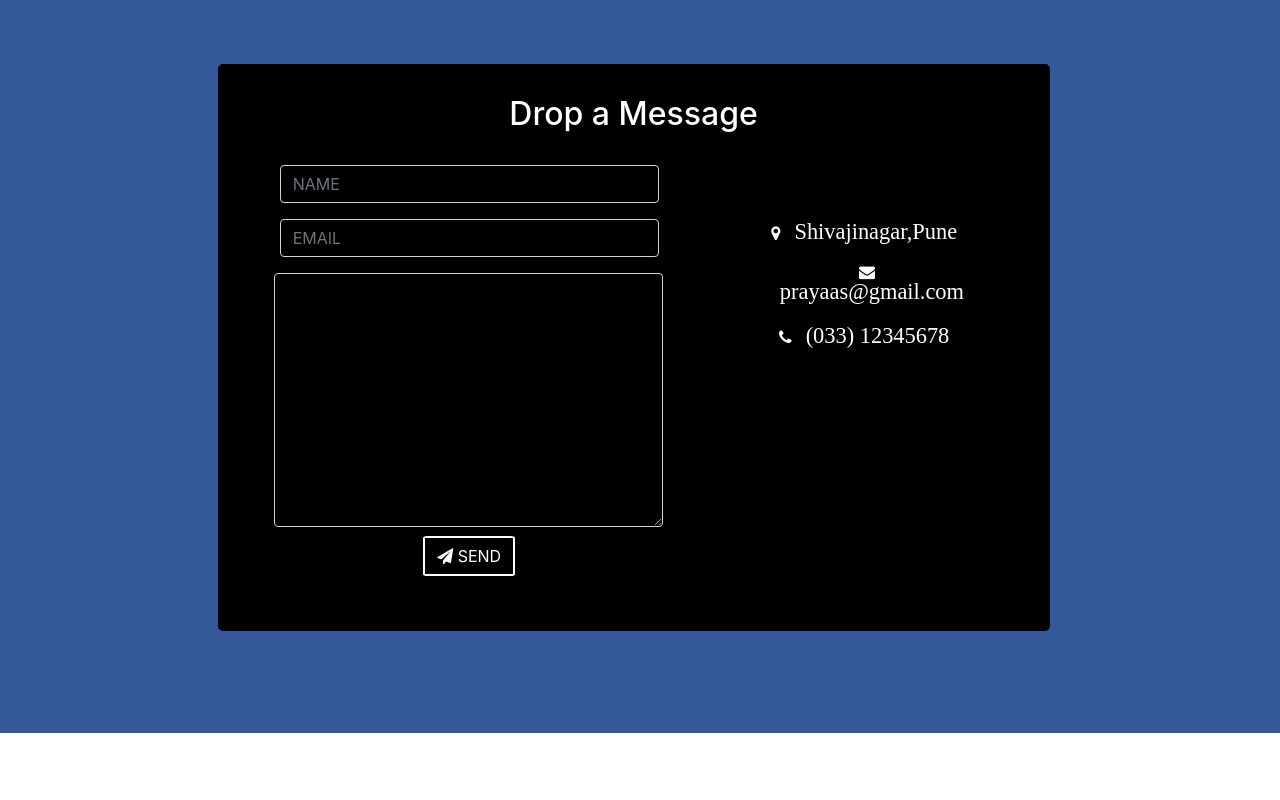
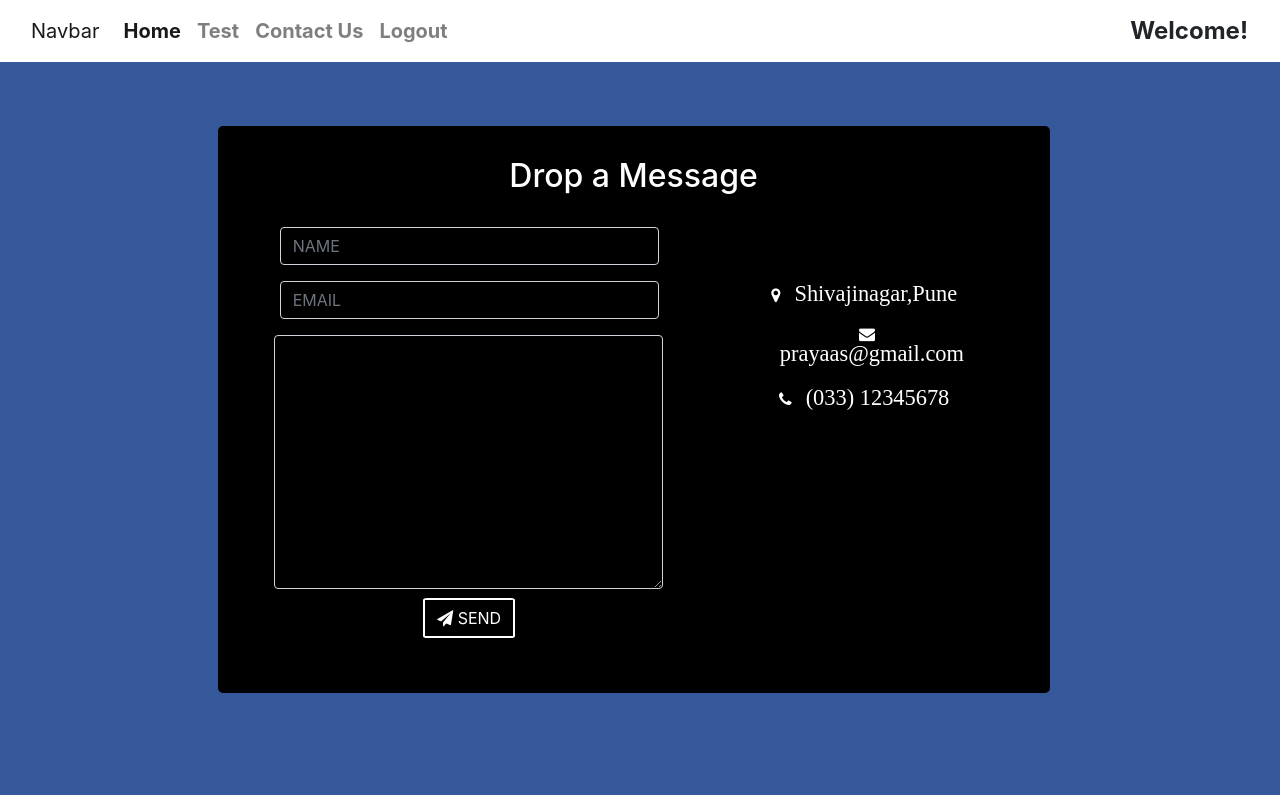
Before and after one commit to Anvita0305/PPL, a PHP site: page /contact1.php in a window 1280 px wide. Run offline with PHP 8.4, Linux system fonts and the light colour scheme.

Commit message:
Add files via upload

```diff
--- a/login-signup.php/chem.php
+++ b/login-signup.php/chem.php
@@ -40,7 +40,7 @@
                         <a class="nav-link" href="index.php"><b>Test</b></a>
                     </li>
                     <li class="nav-item">
-                        <a class="nav-link" href="#"><b>Results</b></a>
+                        <a class="nav-link" href="contact1.php"><b>Contact Us</b></a>
                     </li>
                     <li class="nav-item">
                         <a class="nav-link" href="logout.php"><b>Logout</b></a>
--- a/login-signup.php/contact1.php
+++ b/login-signup.php/contact1.php
@@ -122,6 +122,39 @@
 </style>
 </head>
 <body>
+    <!-- ====nav bar starts=== -->
+    <nav class="navbar navbar-expand-lg navbar-light" style="background-color: white;">
+        <div class="container-fluid">
+            <a class="navbar-brand" href="#">Navbar</a>
+            <button class="navbar-toggler" type="button" data-bs-toggle="collapse" data-bs-target="#navbarNav"
+                aria-controls="navbarNav" aria-expanded="false" aria-label="Toggle navigation">
+                <span class="navbar-toggler-icon"></span>
+            </button>
+            <div class="collapse navbar-collapse" id="navbarNav">
+                <ul class="navbar-nav" style="font-size:1.25rem">
+                    <li class="nav-item">
+                        <a class="nav-link active" aria-current="page" href="home.php"><b>Home</b></a>
+                    </li>
+                    <li class="nav-item">
+                        <a class="nav-link" href="index.php"><b>Test</b></a>
+                    </li>
+                    <li class="nav-item">
+                        <a class="nav-link" href="#"><b>Contact Us</b></a>
+                    </li>
+                    <li class="nav-item">
+                        <a class="nav-link" href="logout.php"><b>Logout</b></a>
+                    </li>
+                    <!-- <li class="nav-item">
+                                                            <a class="nav-link disabled">Results</a>
+                                                  </li> -->
+                </ul>
+
+            </div>
+        </div>
+        <div class="greet" id="greet" style="font-weight: 700;font-size: 1.5rem;float:right;padding-right:1rem;">
+            Welcome!</div>
+    </nav>
+    <!-- ====Nav Bar ends==== -->
 	<section id="last">
 	<!-- heading -->
 	<div class="full">
--- a/login-signup.php/index.php
+++ b/login-signup.php/index.php
@@ -154,7 +154,7 @@
                         <a class="nav-link" href="index.php"><b>Test</b></a>
                     </li>
                     <li class="nav-item">
-                        <a class="nav-link" href="#"><b>Results</b></a>
+                        <a class="nav-link" href="contact1.php"><b>Contact Us</b></a>
                     </li>
                     <li class="nav-item">
                         <a class="nav-link" href="logout.php"><b>Logout</b></a>
--- a/login-signup.php/maths.php
+++ b/login-signup.php/maths.php
@@ -46,7 +46,7 @@
                         <a class="nav-link" href="index.php"><b>Test</b></a>
                     </li>
                     <li class="nav-item">
-                        <a class="nav-link" href="#"><b>Contact Us</b></a>
+                        <a class="nav-link" href="contact1.php"><b>Contact Us</b></a>
                     </li>
                     <li class="nav-item">
                         <a class="nav-link" href="logout.php"><b>Logout</b></a>
--- a/login-signup.php/physics.php
+++ b/login-signup.php/physics.php
@@ -40,7 +40,7 @@
 
 <body>
     <!-- ====nav bar starts=== -->
-    <nav class="navbar navbar-expand-lg navbar-light" style="background-color: white;z-index=3;">
+    <nav class="navbar navbar-expand-lg navbar-light" style="background-color: white;">
         <div class="container-fluid">
             <a class="navbar-brand" href="#">Navbar</a>
             <button class="navbar-toggler" type="button" data-bs-toggle="collapse" data-bs-target="#navbarNav"
@@ -56,7 +56,7 @@
                         <a class="nav-link" href="index.php"><b>Test</b></a>
                     </li>
                     <li class="nav-item">
-                        <a class="nav-link" href="#"><b>Results</b></a>
+                        <a class="nav-link" href="contact1.php"><b>Contact Us</b></a>
                     </li>
                     <li class="nav-item">
                         <a class="nav-link" href="logout.php"><b>Logout</b></a>
```
